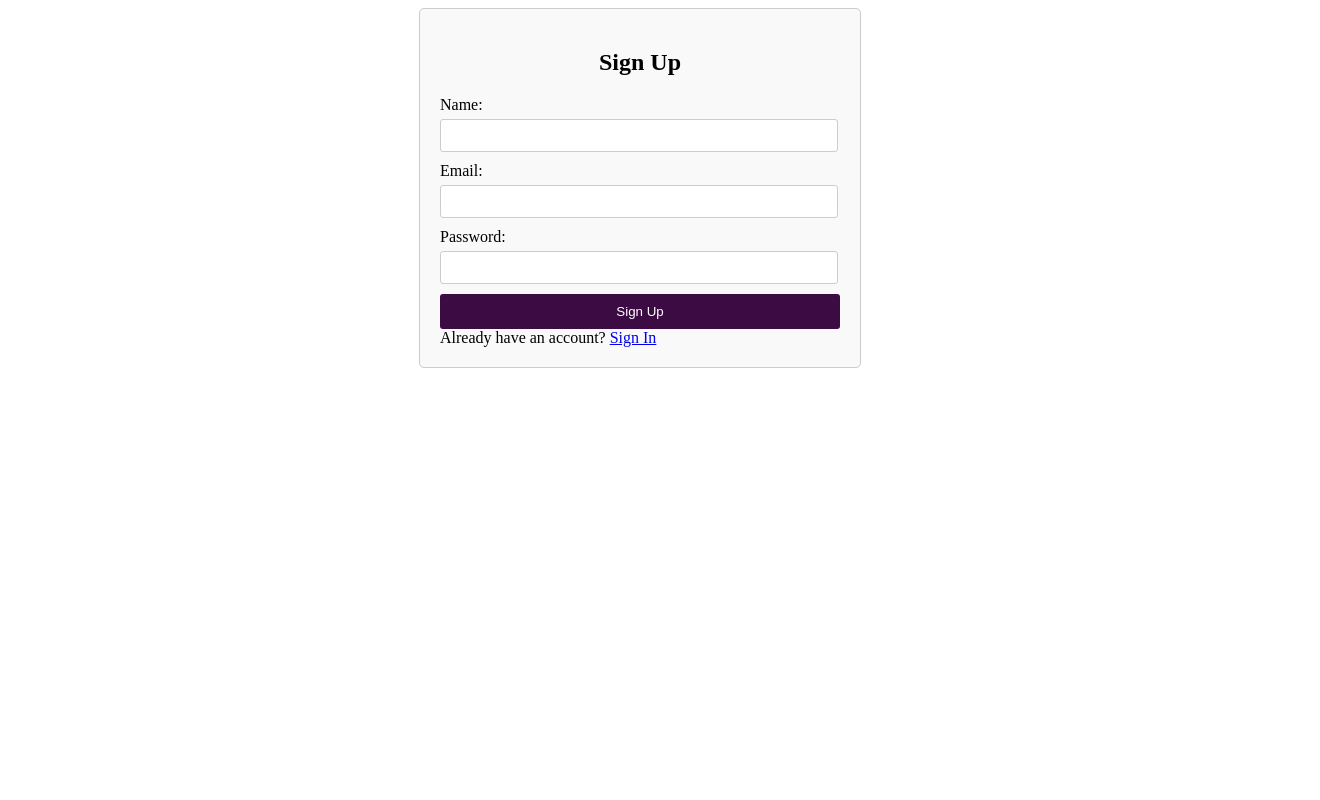
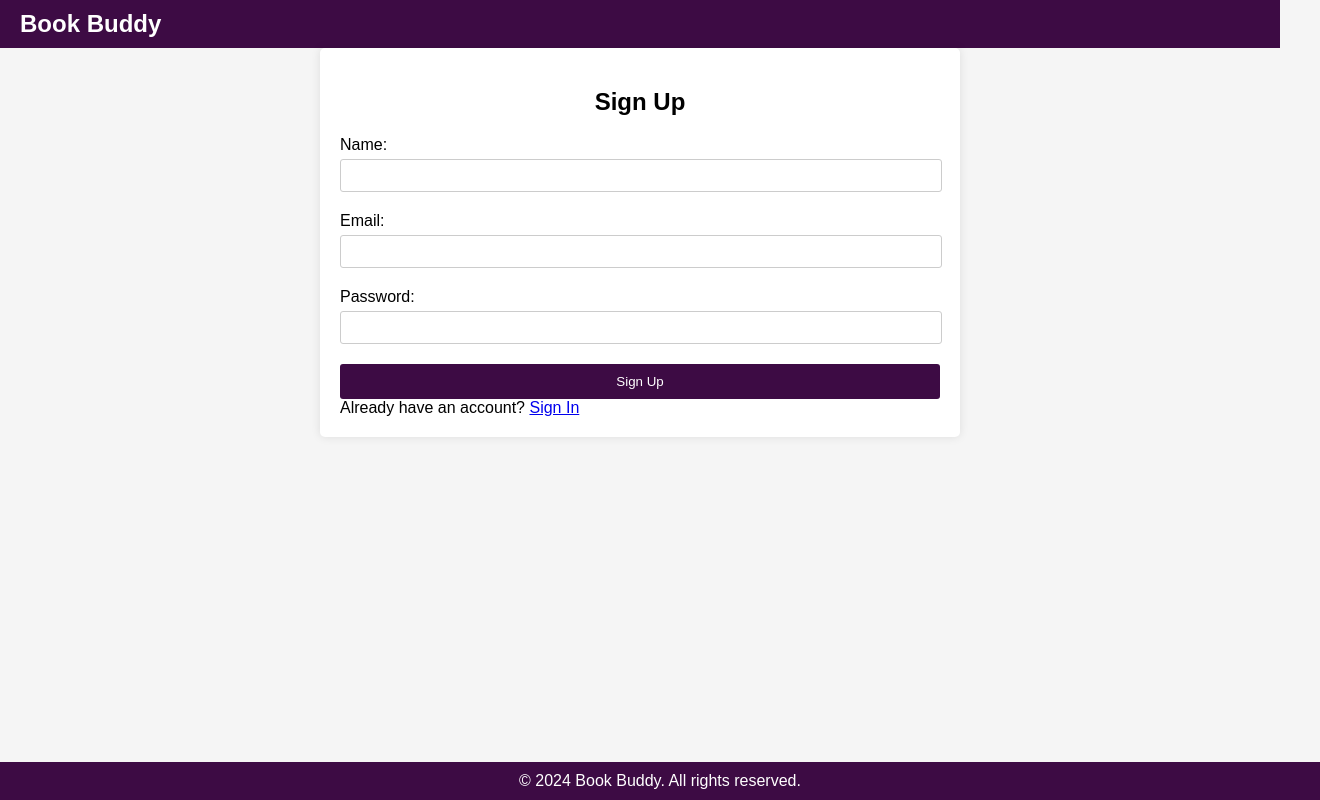
Before and after one commit to TrudyB-T/BookBuddy, a website: page public/signup.html in a window 1280 px wide. Shown: the whole page, 1320 px wide, since content can reach past the window. Drawn offline with Linux system fonts and the light colour scheme.

Commit message:
updated  the  signin and signup page

```diff
--- a/public/signup.html
+++ b/public/signup.html
@@ -1,27 +1,49 @@
-<!DOCTYPE html>
+  <!DOCTYPE html>
 <html lang="en">
 <head>
   <meta charset="UTF-8">
   <meta name="viewport" content="width=device-width, initial-scale=1.0">
   <title>Sign Up</title>
   <style>
+    body {
+      margin: 0;
+      padding: 0;
+      font-family: Arial, sans-serif;
+      background-color: #f5f5f5; /* Background color */
+    }
+    .navbar {
+      background-color: #3d0b44; /* Navbar background color */
+      color: #fff;
+      padding: 10px 20px;
+      display: flex;
+      align-items: center;
+      justify-content: space-between;
+    }
+    .footer {
+  background-color: #3d0b44; /* Navbar and footer background color */
+  color: #fff;
+  padding: 10px 20px;
+  display: flex;
+  align-items: center;
+  justify-content: center;
+}
     .container {
-      max-width: 400px;
+      max-width: 600px;
       margin: 0 auto;
       padding: 20px;
-      border: 1px solid #ccc;
       border-radius: 5px;
-      background-color: #f9f9f9;
+      background-color: #fff;
+      box-shadow: 0 0 10px rgba(0, 0, 0, 0.1);
     }
     .form-group {
-      margin-bottom: 10px;
+      margin-bottom: 20px;
     }
     label {
       display: block;
       margin-bottom: 5px;
     }
     input {
-      width: 95%;
+      width: calc(100% - 16px);
       padding: 8px;
       border-radius: 3px;
       border: 1px solid #ccc;
@@ -33,14 +55,17 @@
       background-color: #3d0b44;
       color: #fff;
       border: none;
+      cursor: pointer;
     }
     button:hover {
       background-color: rgb(82, 45, 77);
     }
-
   </style>
 </head>
 <body>
+  <div class="navbar">
+    <h2 style="margin: 0;">Book Buddy</h2>
+  </div>
   <div class="container">
     <h2 style="text-align: center; margin-bottom: 20px;">Sign Up</h2>
     <form id="signup-form">
@@ -62,6 +87,9 @@
       Already have an account? <a href="./signIn.html">Sign In</a>
     </div>
   </div>
+  <div class="footer" style="position: absolute; bottom: 0; width: 100%;">
+    &copy; 2024 Book Buddy. All rights reserved.
+  </div>
   <script>
     document.getElementById('signup-form').addEventListener('submit', async function(event) {
       event.preventDefault();
@@ -80,6 +108,8 @@
           body: JSON.stringify({ name, email, password }),
         });
         if (response.ok) {
+          console.log('Sign-up successful');
+
           // If sign-up is successful, redirect to sign-in page
           window.location.href = '/signin';
         } else {
```
Also changed, not shown: public/signIn.html (+29 -3 lines).
